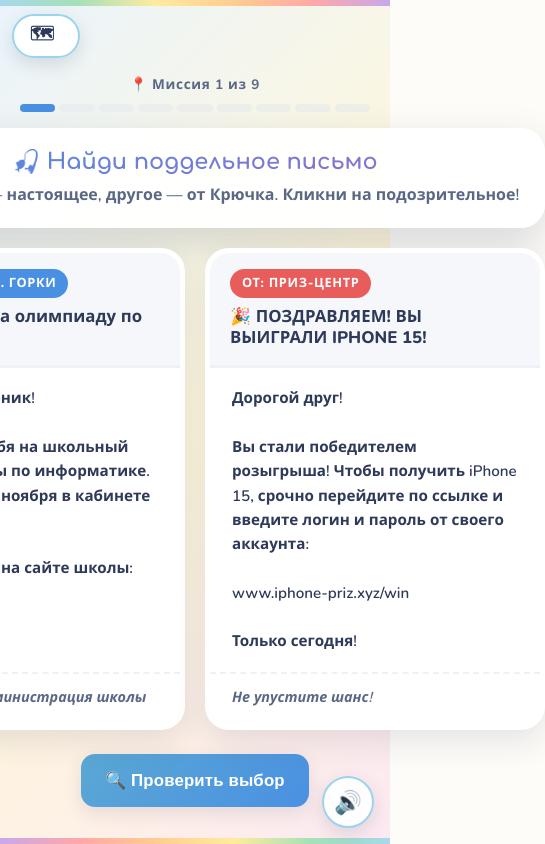
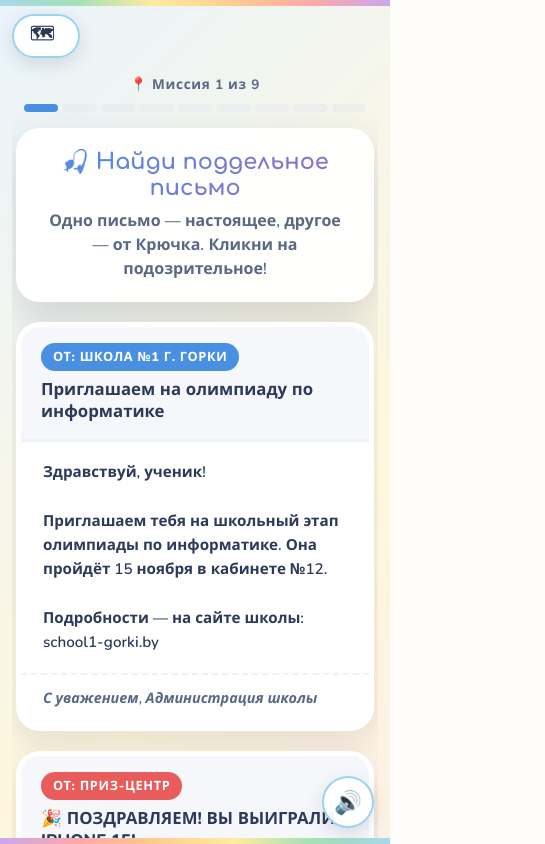
Before and after one commit to nastyahankova/kibershield, a React (Vite) app: page /mission/1 in a window 390 px wide. Both pictures are taken after a click on the button "▶ Начать задание". Shown: the top 844 px of the page, 545 px wide, since content can reach past the window. Built offline with nearby package versions, Linux system fonts and the light colour scheme.

Commit message:
Мобильная адаптация миссий

```diff
--- a/src/assets/styles/global.css
+++ b/src/assets/styles/global.css
@@ -178,3 +178,25 @@
   .screen { padding: 12px; }
   body { font-size: 14px; }
 }
+/* ============ МОБИЛЬНАЯ АДАПТАЦИЯ МИССИЙ ============ */
+@media (max-width: 900px) {
+  /* Все grid-контейнеры внутри миссий — одна колонка */
+  [data-mission] > * > [style*="grid-template-columns"],
+  [data-mission] [style*="grid-template-columns"] {
+    grid-template-columns: 1fr !important;
+    width: 100% !important;
+    max-width: 100% !important;
+  }
+
+  /* Двухколоночные контейнеры (flex) — вертикально */
+  [data-mission] [style*="flex-direction: row"] {
+    flex-direction: column !important;
+    width: 100% !important;
+  }
+
+  /* Все широкие блоки — не выходят за экран */
+  [data-mission] > * {
+    max-width: 100% !important;
+    box-sizing: border-box !important;
+  }
+}
--- a/src/screens/MissionScreen.jsx
+++ b/src/screens/MissionScreen.jsx
@@ -492,11 +492,12 @@
           </motion.div>
         )}
 
-        {/* ===== СТАДИЯ 2: Игра ===== */}
+
         {/* ===== СТАДИЯ 2: Игра ===== */}
         {stage === 'game' && (
           <motion.div
             key="game"
+            data-mission
             initial={{ opacity: 0 }}
             animate={{ opacity: 1 }}
             exit={{ opacity: 0 }}
@@ -507,6 +508,9 @@
               display: 'flex',
               flexDirection: 'column',
               alignItems: 'center',
+              padding: isMobile ? '0 4px' : 0,
+              boxSizing: 'border-box',
+              overflowX: 'hidden',
             }}
           >
             {/* Прогресс-бар — только в стадии игры */}
```
